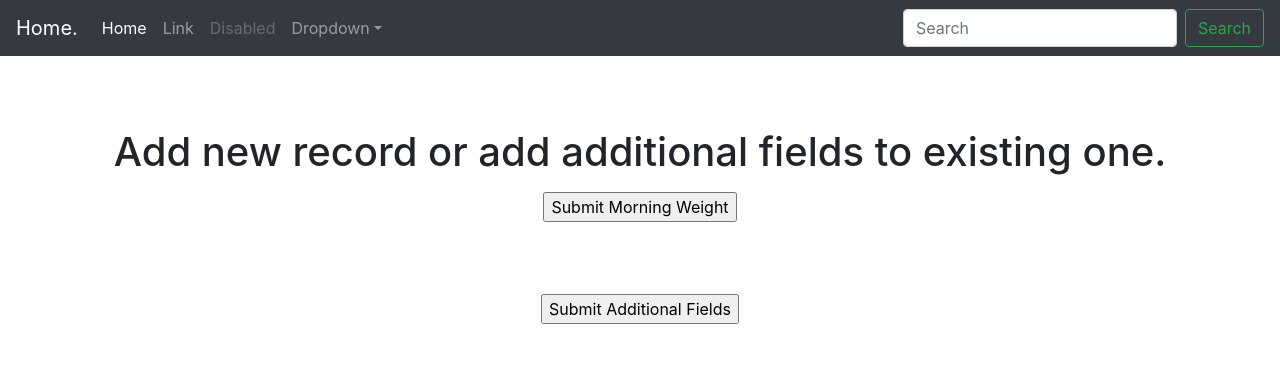
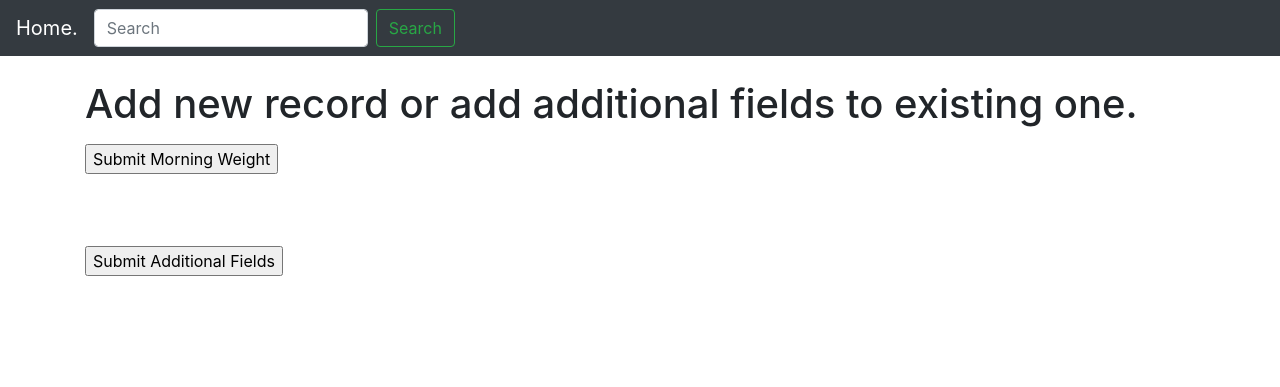
Before and after one commit to fautro/tracker, a Django app: template templates/wtrack/add_record.html in a window 1280 px wide. Shown: the top 387 px of the page. Run offline with Django 3.2, Linux system fonts and the light colour scheme; the template is opened without the code that fills it, so the values that code supplies are empty; some libraries are stand-ins or nearby versions.

Commit message:
[wtrack] template changes

```diff
--- a/templates/wtrack/add_record.html
+++ b/templates/wtrack/add_record.html
@@ -25,7 +25,7 @@
         <span class="navbar-toggler-icon"></span>
       </button>
 
-      <div class="collapse navbar-collapse" id="navbarsExampleDefault">
+      <!--<div class="collapse navbar-collapse" id="navbarsExampleDefault">
         <ul class="navbar-nav mr-auto">
           <li class="nav-item active">
             <a class="nav-link" href="#">Home <span class="sr-only">(current)</span></a>
@@ -44,7 +44,7 @@
               <a class="dropdown-item" href="#">Something else here</a>
             </div>
           </li>
-        </ul>
+        </ul> -->
 <!---------------------------------------------------------------------------------------------------------------------->
         <form class="form-inline my-2 my-lg-0">
           <input class="form-control mr-sm-2" type="text" placeholder="Search" aria-label="Search">
@@ -54,8 +54,8 @@
     </nav>
 <!----------------------------------------------------------------------------------------------------------------------->
     <main role="main" class="container">
-
-      <div class="starter-template">
+      <div class="row">
+          <div class="col-md">
             <h1>Add new record or add additional fields to existing one.</h1>
             <p class="lead">
                 <form id="weight_form" method="post" action="">
@@ -71,6 +71,7 @@
                  </form>
            </p>
           </div>
+    </div>
 
     </main><!-- /.container -->
 
```
Lines whose indentation alone changed are shown as unchanged.
